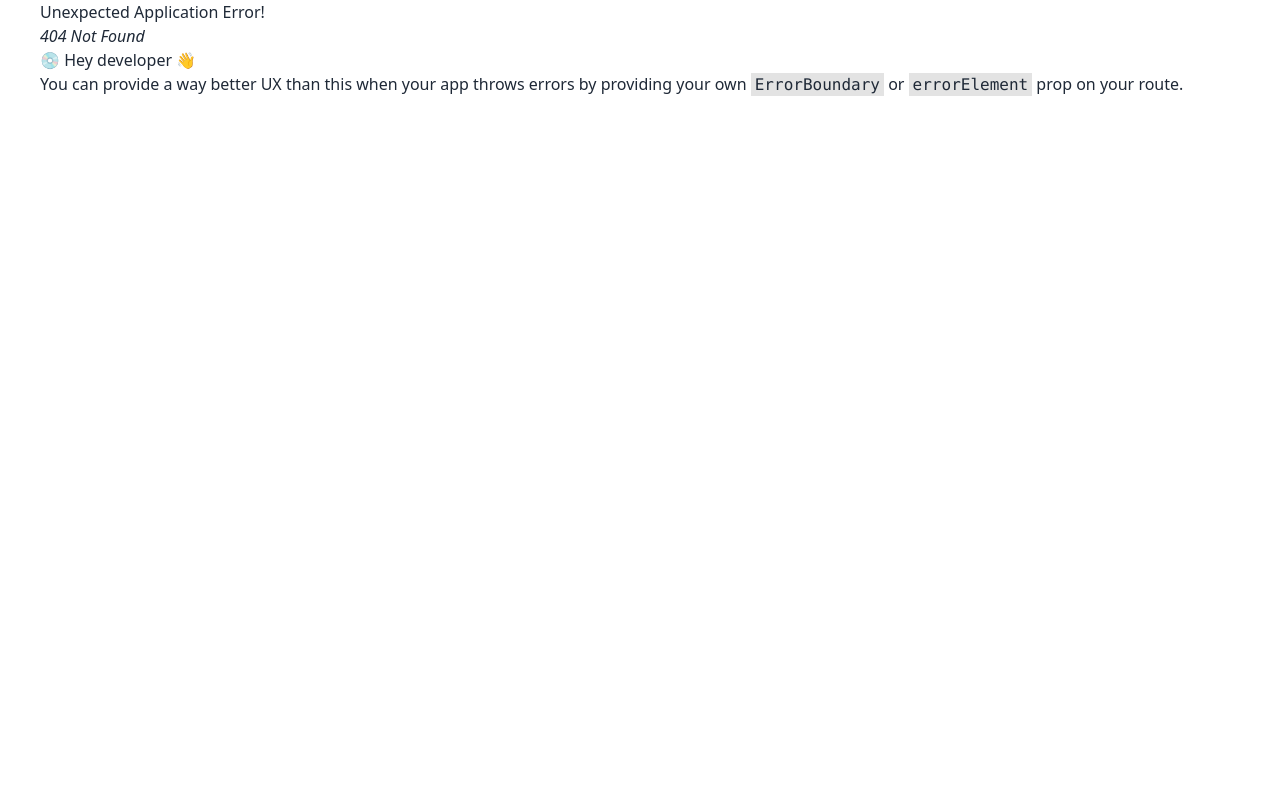
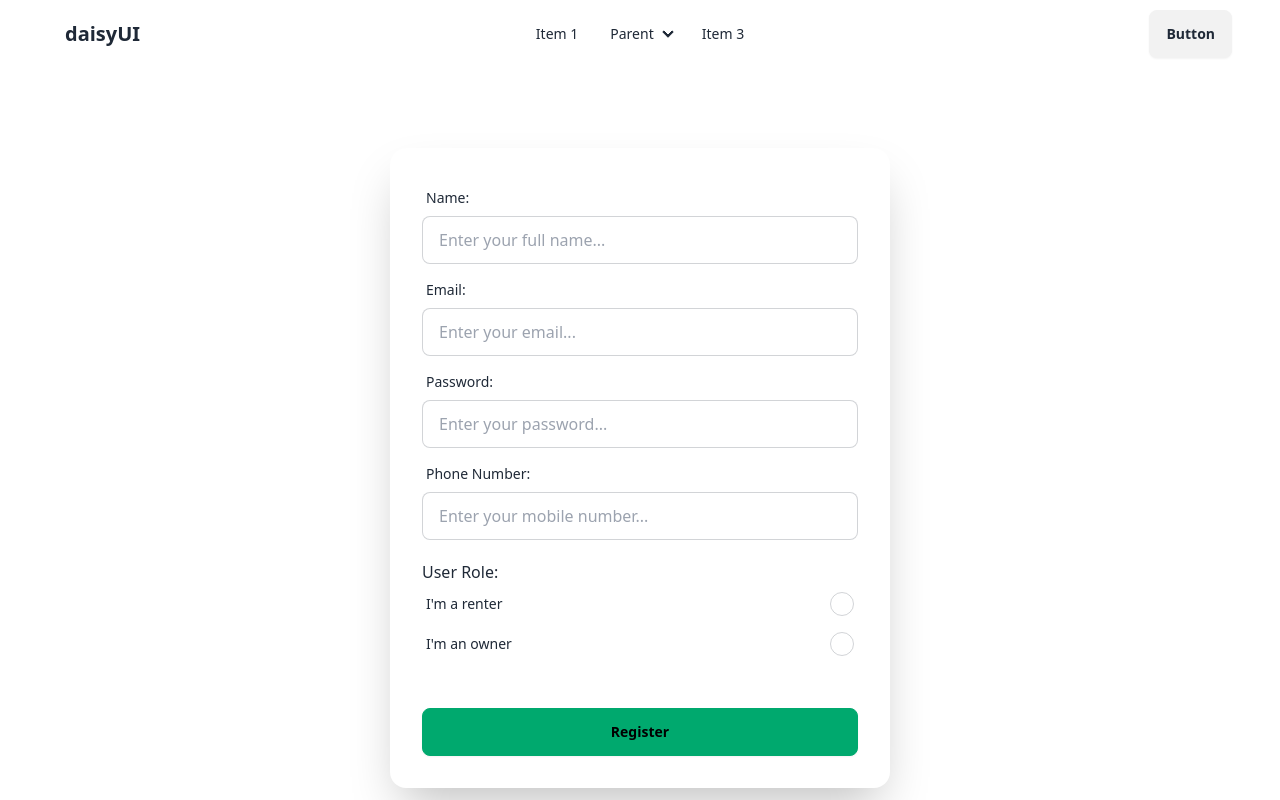
Before and after one commit to mirnatul/house-hunter-mirnatul-task, a React (Vite) app in the folder client/: page /register in a window 1280 px wide. Before the commit this address had no page. Shown: the top 800 px of the page. Built offline with nearby package versions, Linux system fonts and the light colour scheme.

Commit message:
register form basic completed

```diff
--- a/client/package.json
+++ b/client/package.json
@@ -14,6 +14,7 @@
     "match-sorter": "^6.3.3",
     "react": "^18.2.0",
     "react-dom": "^18.2.0",
+    "react-hook-form": "^7.49.3",
     "react-router-dom": "^6.21.3",
     "sort-by": "^1.2.0"
   },
--- /dev/null
+++ b/client/src/pages/Login/Login.jsx
@@ -0,0 +1,11 @@
+import React from 'react';
+
+const Login = () => {
+    return (
+        <div>
+
+        </div>
+    );
+};
+
+export default Login;
--- /dev/null
+++ b/client/src/pages/Register/Register.jsx
@@ -0,0 +1,74 @@
+import React from 'react';
+import { useForm } from "react-hook-form"
+
+const Register = () => {
+
+    const {
+        register,
+        handleSubmit,
+        watch,
+        formState: { errors },
+    } = useForm()
+
+    const onSubmit = (data) => {
+        console.log(data)
+    }
+
+    // console.log(watch("example")) // watch input value by passing the name of it
+
+    return (
+        <div>
+            <div className="hero min-h-screen">
+                <div className="hero-content">
+                    <div className="card shrink-0 shadow-2xl bg-base-100 w-[500px]">
+                        <form onSubmit={handleSubmit(onSubmit)} className="card-body w-full">
+                            <div className="form-control">
+                                <label className="label">
+                                    <span className="label-text">Name:</span>
+                                </label>
+                                <input {...register("name", { required: true })} type="text" placeholder="Enter your full name..." className="input input-bordered" required />
+                            </div>
+                            <div className="form-control">
+                                <label className="label">
+                                    <span className="label-text">Email:</span>
+                                </label>
+                                <input {...register("email", { required: true })} type="email" placeholder="Enter your email..." className="input input-bordered" required />
+                            </div>
+                            <div className="form-control">
+                                <label className="label">
+                                    <span className="label-text">Password:</span>
+                                </label>
+                                <input {...register("password", { required: true })} type="password" placeholder="Enter your password..." className="input input-bordered" required />
+                            </div>
+                            <div className="form-control">
+                                <label className="label">
+                                    <span className="label-text">Phone Number:</span>
+                                </label>
+                                <input {...register("phone", { required: true })} type="" placeholder="Enter your mobile number..." className="input input-bordered" required />
+                            </div>
+                            <div className='my-3'>
+                                <label>User Role:</label>
+                                <div className="form-control">
+                                    <label className="label cursor-pointer">
+                                        <span className="label-text">I'm a renter</span>
+                                        <input {...register("role", { required: true })} value="renter" type="radio" name="role" className="radio checked:bg-blue-500" />
+                                    </label>
+                                </div>
+                                <div className="form-control">
+                                    <label className="label cursor-pointer">
+                                        <span className="label-text">I'm an owner</span>
+                                        <input {...register("role", { required: true })} value="owner" type="radio" name="role" className="radio checked:bg-blue-500" />
+                                    </label>
+                                </div>
+                            </div>
+                            <input className='btn btn-success mt-6' type="submit" value="Register" />
+                        </form>
+                    </div>
+                </div>
+            </div>
+
+        </div>
+    );
+};
+
+export default Register;
```
Also changed, not shown: client/src/Routes/Router.jsx (+10 -0 lines), 1 other file (tests, documents, lock files or other folders).
